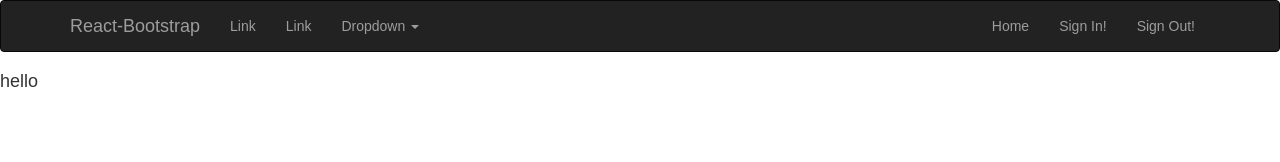
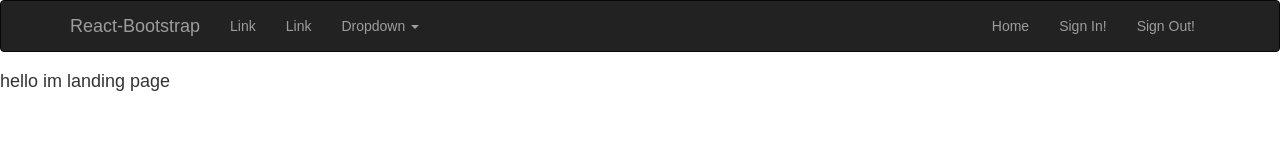
Before and after one commit to BloomTech-Labs/jobseekr, a React (Create React App) app in the folder jobseekr/: page / in a window 1280 px wide. Shown: the top 162 px of the page. Built offline with nearby package versions, Linux system fonts and the light colour scheme.

Commit message:
added more routes and finalized structure for the most part.. part 3 double header bug update

```diff
--- a/jobseekr/src/App.jsx
+++ b/jobseekr/src/App.jsx
@@ -9,7 +9,6 @@ import MeetUps from './routes/meetUps';
 import Settings from './routes/settings';
 import SignIn from './routes/signIn';
 import SignOut from './routes/signOut';
-import Header from './components/header';
 
 const JobSeeker = () => (
   <Router>
--- a/jobseekr/src/routes/landingPage/index.jsx
+++ b/jobseekr/src/routes/landingPage/index.jsx
@@ -6,8 +6,8 @@ const LandingPage = () =>
     <div className="parent">
       <Header />
       <div className="LandingWrapper">
-        <div>
-          <h4>hello
+        <div className="first">
+          <h4>hello im landing page
           </h4>
         </div>
       </div>
```
Also changed, not shown: jobseekr/src/routes/landingPage/index.less (added).
